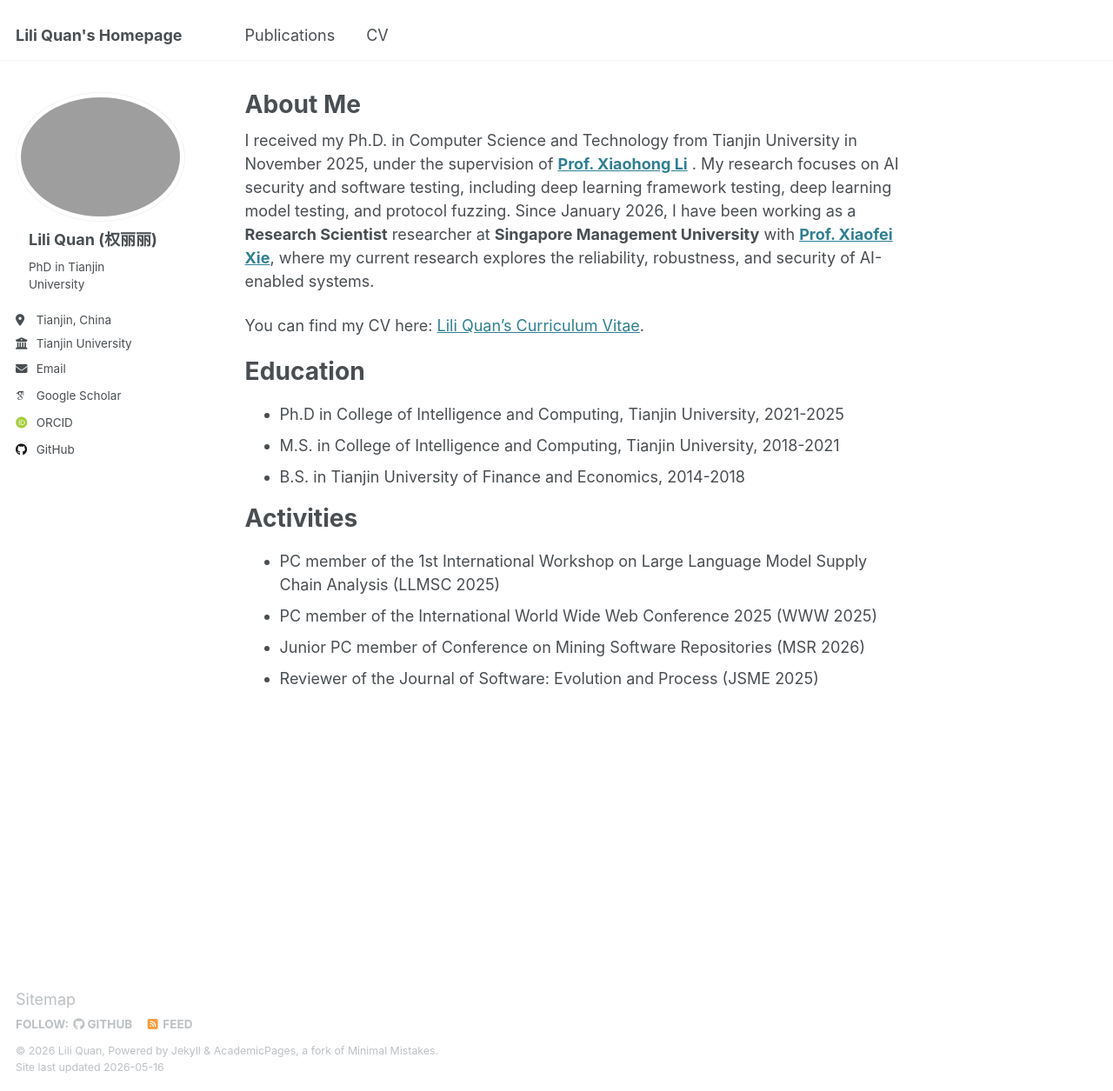
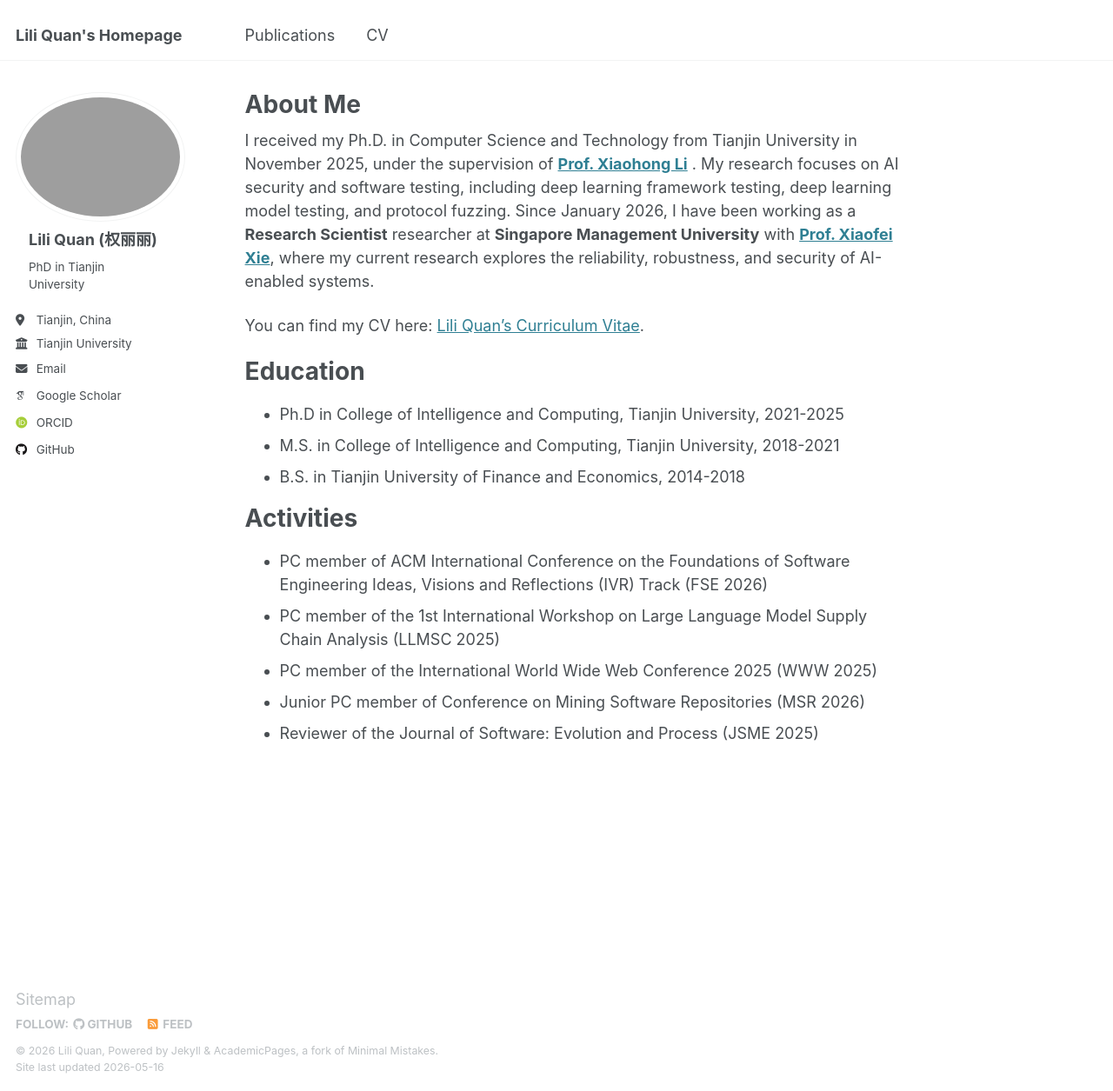
Before and after one commit to liliquan0118/liliquan0118.github.io, a Jekyll site: the page built from _pages/about.md, in a window 1280 px wide and 1255 px high. Shown: the whole window at 87% size. Built offline with Jekyll 4.4.1, drawn with Linux system fonts in a browser that asks for light colours; some web fonts are replaced.

Commit message:
Add ACM FSE 2026 PC member activity

```diff
--- a/_pages/about.md
+++ b/_pages/about.md
@@ -22,6 +22,7 @@ Computing, Tianjin University, 2018-2021
 
 Activities
 ======
+- PC member of ACM International Conference on the Foundations of Software Engineering Ideas, Visions and Reflections (IVR) Track (FSE 2026)
 - PC member of the 1st International Workshop on Large Language Model Supply Chain Analysis (LLMSC 2025)
 - PC member of the International World Wide Web Conference 2025 (WWW 2025)
 - Junior PC member of Conference on Mining Software Repositories (MSR 2026)
```
